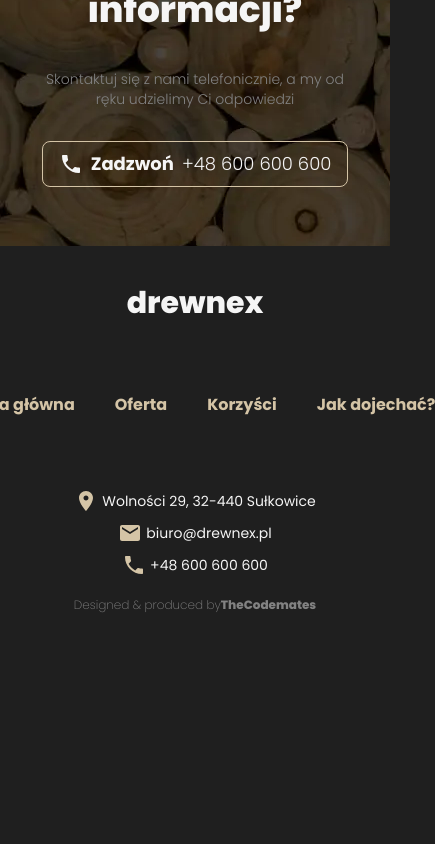
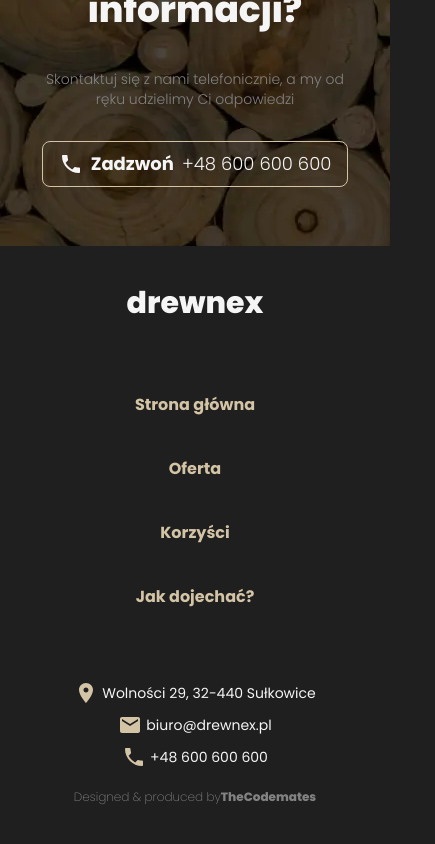
Before and after one commit to TheCodemate/drewnex-website, a Next.js app: page / in a window 390 px wide. Shown: the part 4823-5667 px from the top of the page, 435 px wide, since content can reach past the window. Before the commit the page ends 5495 px from the top, so only its background shows below. Built offline with nearby package versions, Linux system fonts and the light colour scheme; some icons are missing.

Commit message:
fix: footer nav menu does not display in column on mobile

```diff
--- a/src/components/Footer.tsx
+++ b/src/components/Footer.tsx
@@ -17,7 +17,7 @@ export const Footer = () => {
 
         <div className="flex-1 flex flex-row items-center justify-center gap-10 w-fit py-10 md:py-0">
           <nav className="flex flex-col items-center">
-            <ul className="flex items-center py-8 flex-row grow-1 gap-10 font-bold text-nowrap text-detail active:text-primary w-full ">
+            <ul className="flex flex-col items-center py-8 lg:flex-row grow-1 gap-10 font-bold text-nowrap text-detail active:text-primary w-full ">
               <li className="text-detail hover:text-primary active:text-primary hover:cursor-pointer">
                 <Link href="/#home">Strona główna</Link>
               </li>
```
